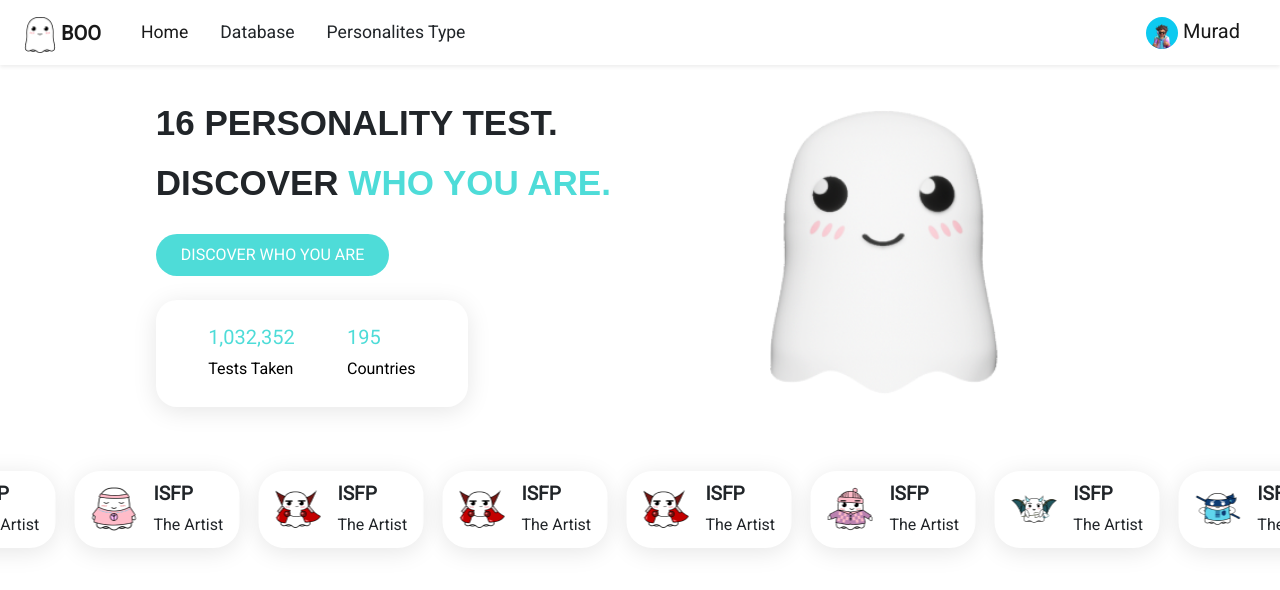
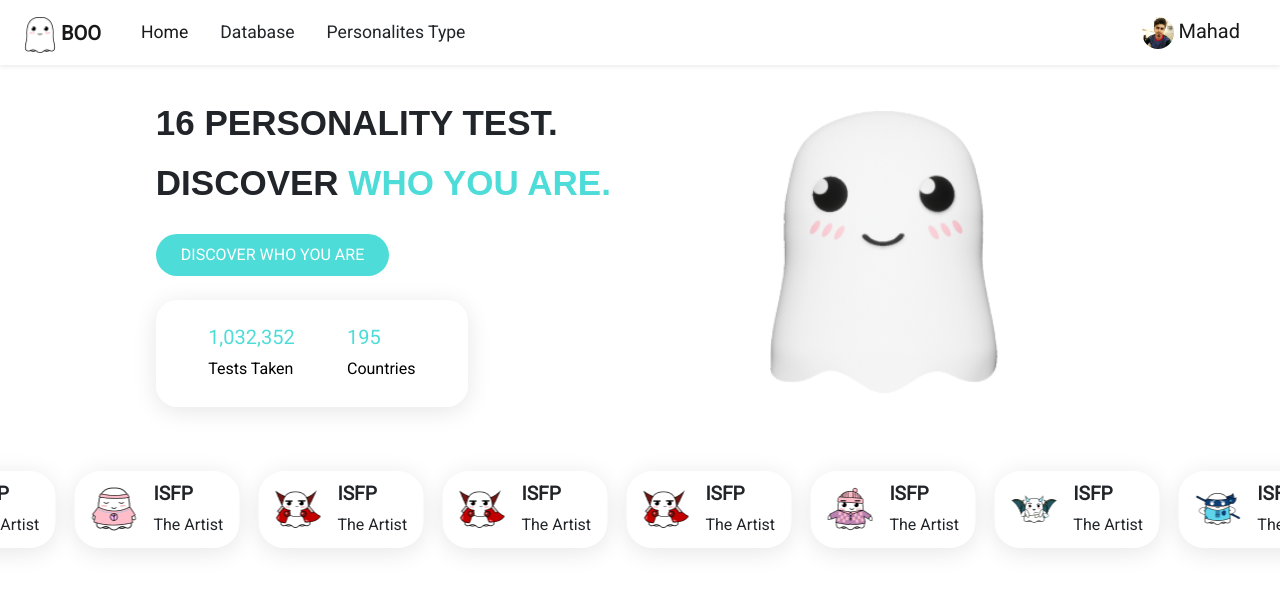
Before and after one commit to Mahad-dev/personality-website, a plain HTML site: page index.html in a window 1280 px wide. Drawn offline with nearby package versions, Linux system fonts and the light colour scheme; a web font is replaced by a local one.

Commit message:
added my name and profile-pic

```diff
--- a/index.html
+++ b/index.html
@@ -47,10 +47,10 @@
                     <span class="navbar-text">
                         <a class="navbar-brand" href="#">
                             <div class="nav-images">
-                                <img src="icons/Rectangle 211.png" alt="Logo" width=""
+                                <img src="icons/img.jpg.jpg" alt="Logo" width=""
                                     class="d-inline-block align-text-center bg-info rounded-circle">
                             </div>
-                            Murad
+                            Mahad
                         </a>
                     </span>
                 </div>
```
Also changed, not shown: icons/img.jpg.jpg (added).
